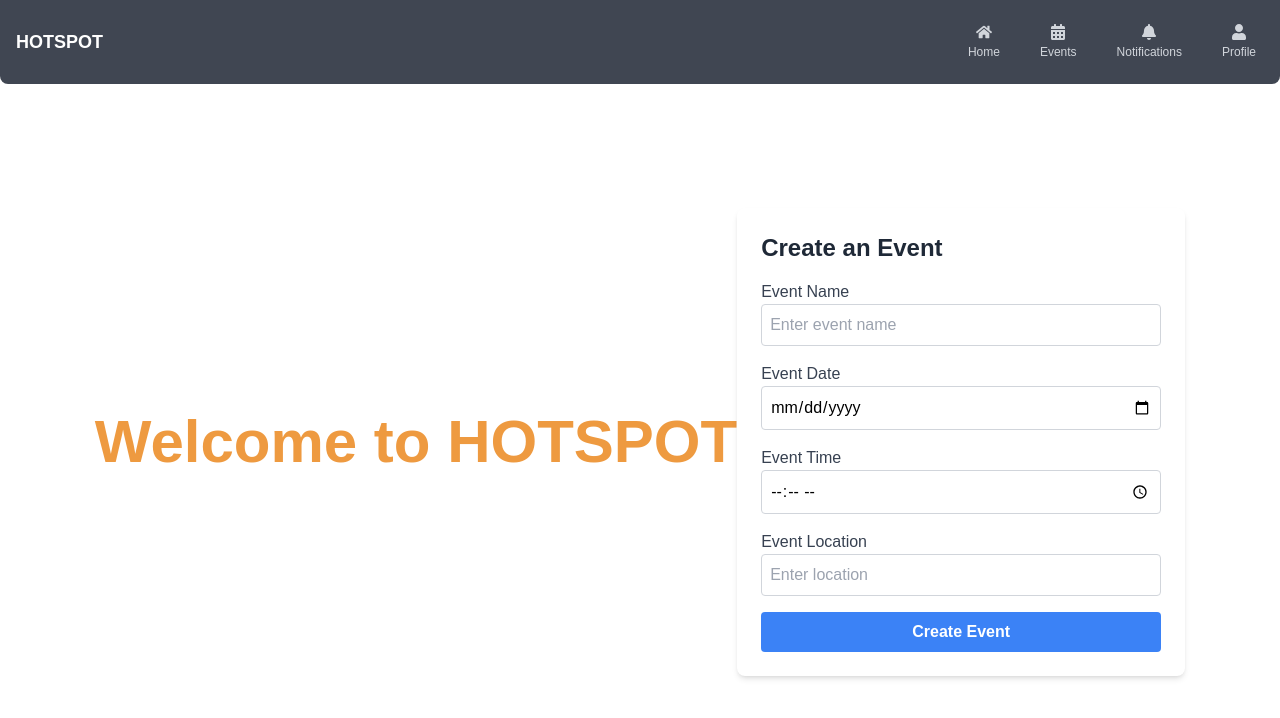
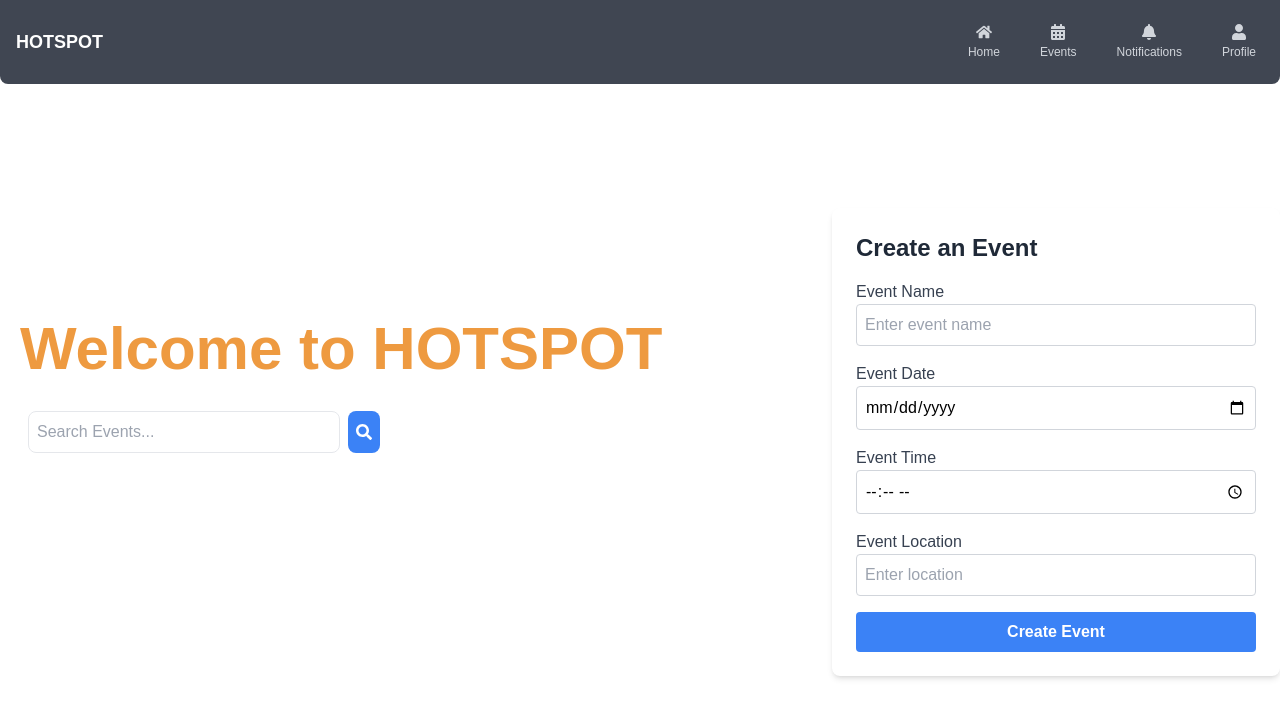
Before and after one commit to noel-chacko/renderHotSpot, a Next.js app in the folder hotspot-events-app/: page / in a window 1280 px wide. Both pictures are taken after typing "name@example.com", "Sample123" into the empty fields and a click on the button "Sign Up". Shown: the top 718 px of the page. Built offline with nearby package versions, Linux system fonts and the light colour scheme.

Commit message:
Added search bar

```diff
--- a/hotspot-events-app/src/app/Reg.tsx
+++ b/hotspot-events-app/src/app/Reg.tsx
@@ -18,7 +18,7 @@ const Registration: React.FC<RegistrationProps> = ({ onRegister }) => {
                 <input type="email" placeholder="Email" className="w-full p-2 border rounded-lg text-black" required />
                 <input type="password" placeholder="Password" className="w-full p-2 border rounded-lg text-black" required />
                 <button className="w-full bg-green-600 hover:bg-violet-600 focus:outline-none rounded-full py-2 text-white text-sizefont-extrabold transition delay-25">
-                        Sign Up
+                        <h1>Sign Up</h1>
                 </button>
                 </form>
         </div>
--- a/hotspot-events-app/src/app/page.tsx
+++ b/hotspot-events-app/src/app/page.tsx
@@ -2,6 +2,7 @@
 import { FaHome, FaCalendarAlt, FaBell, FaUser } from 'react-icons/fa';
 import { useState } from "react";
 import Registration from './Reg';
+import Search from './searchBar';
 
 export default function Home() {
   const [isRegistered, setIsRegistered] = useState(false);
@@ -57,8 +58,10 @@ export default function Home() {
       </nav>
 
       <main className="flex-grow flex items-center justify-center">
-        <h1 className="text-6xl font-bold">Welcome to HOTSPOT</h1>
-
+        <div className="flex flex-col space-y-4 mb-12 mr-auto">
+            <h1 className="text-6xl font-bold ml-5">Welcome to HOTSPOT</h1>
+              <Search/>
+        </div>
         <form onSubmit={handleSubmit} className="space-y-4 bg-white p-6 rounded-lg shadow-md w-full max-w-md">
           <h2 className="text-2xl font-semibold text-gray-800">Create an Event</h2>
           <div>
--- /dev/null
+++ b/hotspot-events-app/src/app/searchBar.tsx
@@ -0,0 +1,40 @@
+import React, { useState, useEffect } from "react";
+import { FaSearch } from 'react-icons/fa';
+
+export default function Search(){
+        const [searchItem, setSearch] = useState("");  // for hook
+        const [isLoaded, setIsLoaded] = useState(false);
+
+        useEffect(() => {
+                setIsLoaded(true); // Trigger the animation on component load
+        }, []);
+
+        const handleSearch = (e: React.ChangeEvent<HTMLInputElement>) => { // whenever the input field changes
+                setSearch(e.target.value); // current value of input, update searchState with new value
+        };
+
+        const onSearch = () => { // when search button is clicked
+                console.log("Search", searchItem); // log item to the console
+        };
+
+        return (
+                <div className={`max-w-lg p-4 space-y-6" ${isLoaded ? 'animate-slide-in' : ''}`}>
+                        <div className="flex space-x-2 ml-3 mb-12">
+                                <input
+                                        type="text"
+                                        placeholder="Search Events..."
+                                        value={searchItem}
+                                        onChange={handleSearch}
+                                        className="w-2/3 p-2 border rounded-lg text-black "
+                                        required
+                                />
+                                <button
+                                        onClick={onSearch}
+                                        className="p-2 bg-blue-500 text-white rounded-lg hover:bg-blue-600"
+                                >
+                                <FaSearch/>
+                                </button>
+                        </div>
+                </div>
+        );
+};
--- a/hotspot-events-app/tailwind.config.ts
+++ b/hotspot-events-app/tailwind.config.ts
@@ -8,10 +8,19 @@ const config: Config = {
   ],
   theme: {
     extend: {
+      animation:{
+        'slide-in': 'slideIn 1.3s ease-out forwards',
+      },
       colors: {
         background: "var(--background)",
         foreground: "var(--foreground)",
       },
+      keyframes: {
+        slideIn: {
+          '0%': { transform: 'translateX(-100%)', opacity: '1' },
+          '100%': { transform: 'translateX(0)', opacity: '2' },
+        },
+      }
     },
   },
   plugins: [],
```
